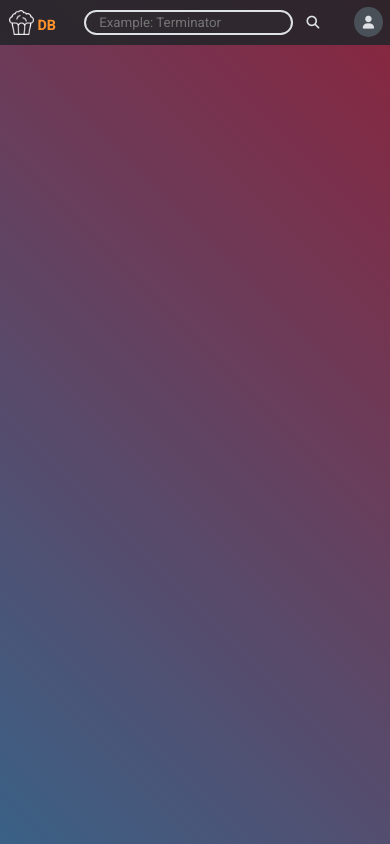
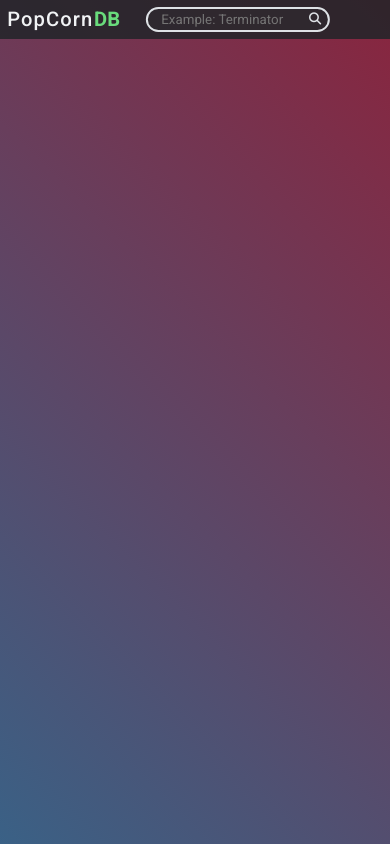
Before and after one commit to Dvin12/PopCorn_DB, a website: page index.html in a window 390 px wide. Drawn offline with Linux system fonts and the light colour scheme; no server answers.

Commit message:
adjusted style changed logo

```diff
--- a/index.html
+++ b/index.html
@@ -16,13 +16,10 @@
   <body>
     <header class="header">
       <nav class="header__navigation">
-        <img
-          src="./img/popcorn.png"
-          alt="Logo"
-          class="header__navigation__logo"
-        />
-
-        <span>DB</span>
+        <div class="navigation__logo">
+          <p>PopCorn</p>
+          <span>DB</span>
+        </div>
 
         <form action="search" class="form" id="form">
           <input
@@ -35,12 +32,6 @@
             <i class="fa-solid fa-magnifying-glass"></i>
           </button>
         </form>
-
-        <ul class="header__navigation__list">
-          <li class="header__navigation__list__item">
-            <i class="fa-solid fa-user"></i>
-          </li>
-        </ul>
       </nav>
     </header>
 
--- a/sass/_header.scss
+++ b/sass/_header.scss
@@ -7,19 +7,23 @@
     justify-content: space-between;
     align-items: center;
 
-    &__logo {
-      width: 6rem;
-      padding: 0.3rem;
-      filter: invert(100%);
-      cursor: pointer;
-    }
-
-    span {
-      margin-top: 1.4rem;
-      margin-left: 0.2rem;
+    .navigation__logo {
+      display: flex;
+      align-items: center;
+      justify-content: center;
       font-size: 2.8rem;
       font-weight: 600;
-      color: #ff922b;
+
+      p {
+        font-weight: 500;
+        color: #f1f3f5;
+        letter-spacing: 1.1px;
+      }
+
+      span {
+        margin-left: 0.1rem;
+        color: #69db7c;
+      }
     }
   }
 
@@ -27,8 +31,10 @@
     display: flex;
     align-items: center;
     justify-content: center;
+    transform: translate(-5%);
     width: 100%;
     gap: 1rem;
+    position: relative;
 
     input {
       display: inline-block;
@@ -50,6 +56,8 @@
       border: none;
       background: transparent;
       padding: 0.9rem;
+      position: absolute;
+      right: 25.5%;
       cursor: pointer;
 
       i {
@@ -85,8 +93,24 @@
 @media only screen and (max-width: 75em) {
   .header {
     .form {
+      button {
+        right: 25.5%;
+        i {
+          font-size: 1.7rem;
+        }
+      }
+    }
+  }
+}
+
+@media only screen and (max-width: 40em) {
+  .header {
+    .form {
       input {
         width: 70%;
+      }
+      button {
+        right: 16%;
       }
     }
   }
@@ -97,12 +121,8 @@
     padding: 1rem 1rem;
 
     &__navigation {
-      &__logo {
-        width: 4rem;
-      }
       span {
-        font-size: 2rem;
-        margin-top: 1rem;
+        font-size: 2.8rem;
       }
     }
   }
```
Also changed, not shown: css/style.css, 1 other file.
